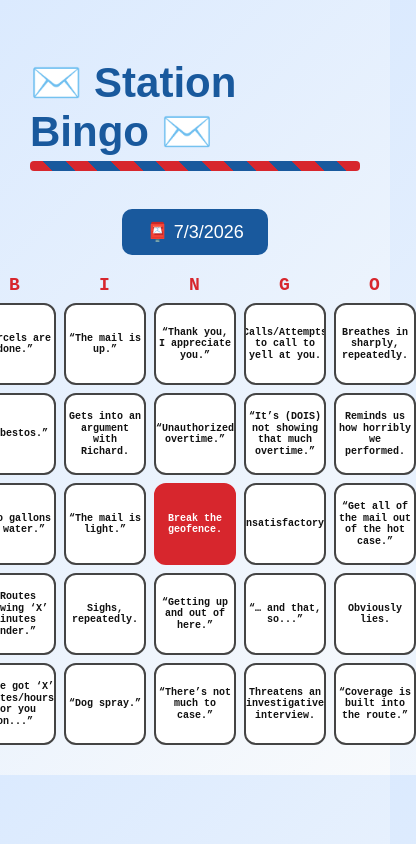
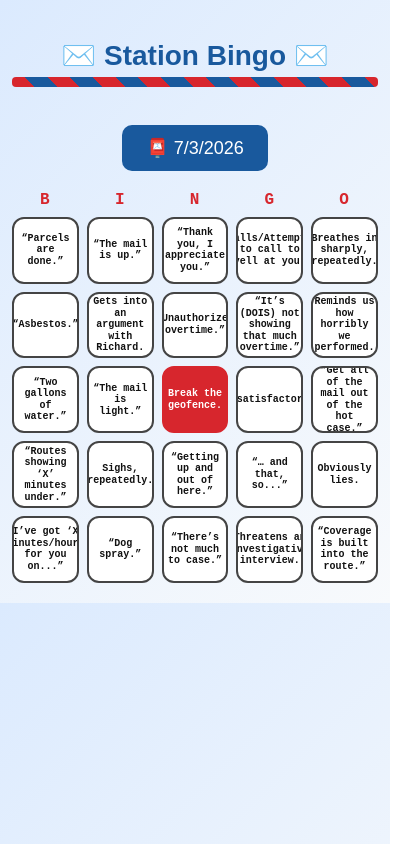
Before and after one commit to SubtleOtter/bingo, a plain HTML site: page index.html in a window 390 px wide. Shown: the whole page, 416 px wide, since content can reach past the window. Drawn offline with nearby package versions, Linux system fonts and the light colour scheme.

Commit message:
Update index.html

```diff
--- a/index.html
+++ b/index.html
@@ -4,7 +4,7 @@
 <meta charset="UTF-8">
 <meta name="viewport" content="width=device-width, initial-scale=1.0">
 
-<title>Bingo</title>
+<title>Office Bingo</title>
 
 <script src="https://cdn.jsdelivr.net/npm/canvas-confetti@1.9.3/dist/confetti.browser.min.js"></script>
 
@@ -27,7 +27,7 @@
 
 body{
     margin:0;
-    padding:30px;
+    padding:20px 12px;
     font-family:Arial, Helvetica, sans-serif;
     background:linear-gradient(135deg,var(--bg-grad-1),var(--bg-grad-2));
     display:flex;
@@ -35,6 +35,7 @@ body{
     align-items:center;
     color:var(--text-main);
     position:relative;
+    width:100%;
 }
 
 .airmail-stripe{
@@ -43,7 +44,7 @@ body{
 
     width:100%;
 
-    max-width:692px;
+    max-width:660px;
 
     border-radius:4px;
 
@@ -83,9 +84,11 @@ button:hover{
 
 .headers{
     display:grid;
-    grid-template-columns:repeat(5,132px);
+    grid-template-columns:repeat(5,1fr);
     gap:8px;
     margin-bottom:8px;
+    width:100%;
+    max-width:660px;
 }
 
 .header-letter{
@@ -99,8 +102,10 @@ button:hover{
 
 .board{
     display:grid;
-    grid-template-columns:repeat(5,132px);
+    grid-template-columns:repeat(5,1fr);
     gap:8px;
+    width:100%;
+    max-width:660px;
 }
 
 .square{
@@ -111,7 +116,7 @@ button:hover{
 
     border-radius:12px;
 
-    height:132px;
+    aspect-ratio:1/1;
 
     display:flex;
 
@@ -249,15 +254,13 @@ button:hover{
 
 @media(max-width:700px){
 
-.board, .headers{
+h1{
 
-grid-template-columns:repeat(5,82px);
+font-size:28px;
 
 }
 
 .square{
-
-height:82px;
 
 font-size:10px;
 
@@ -266,14 +269,14 @@ padding:3px;
 }
 
 .header-letter{
-    font-size:18px;
+    font-size:16px;
 }
 
 #banner{
 
-    font-size:20px;
+    font-size:18px;
 
-    padding:16px 24px;
+    padding:14px 20px;
 
 }
 
```
